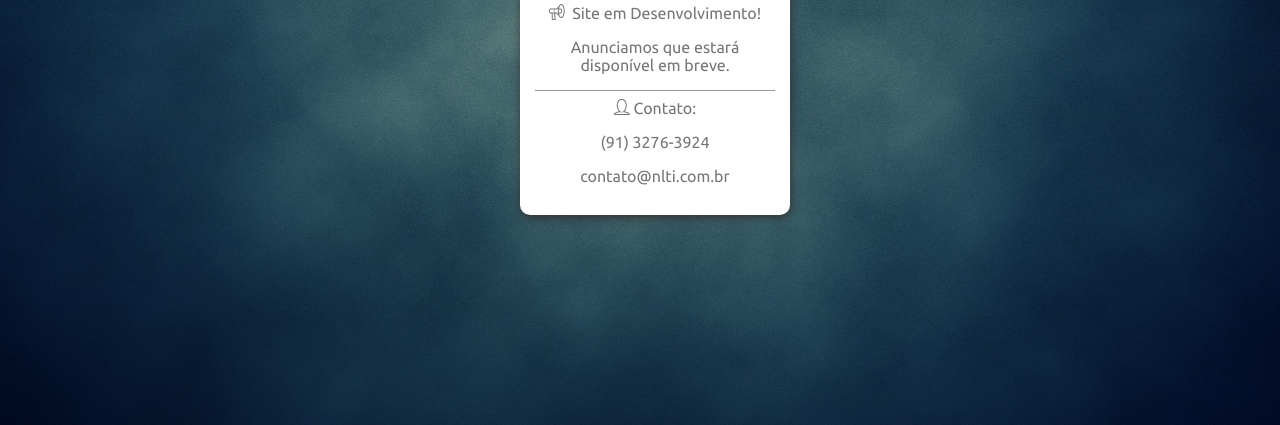
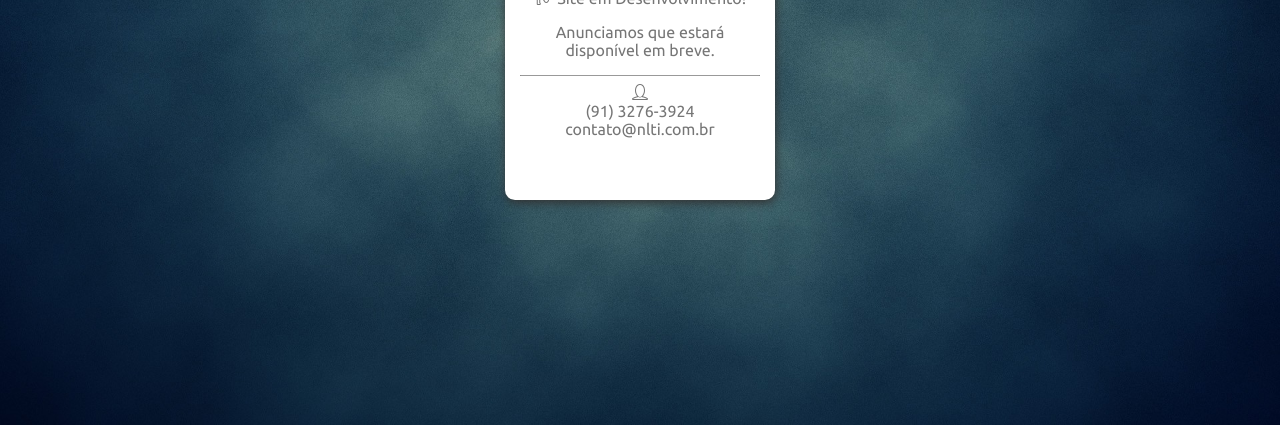
Before and after one commit to kleberforte/site-em-construcao-nlti, a plain HTML site: page index.html in a window 1280 px wide. Shown: the part 375-800 px from the top of the page. Drawn offline with Linux system fonts and the light colour scheme.

Commit message:
Versão Final
Pequenos ajustes

```diff
--- a/index.html
+++ b/index.html
@@ -31,8 +31,8 @@
 		position:absolute;
 		left:50%;
 		top:50%;
-		margin-left:-120px;
-		margin-top:-160px;
+		margin-left:-135px;
+		margin-top:-175px;
 		box-shadow:1px 3px 10px #333;
 		font-family:'Ubuntu', sans-serif;
 		color:#767676;
@@ -54,12 +54,10 @@
 
 		<hr noshade="noshade" size="1">
 
-			<span class="icon-user"></span>
-			<span>Contato:</span>
+            <span class="icon-user"></span><br>
 
-		<p>(91) 3276-3924</p>
-		<p>contato@nlti.com.br</p>
-
+            <span>(91) 3276-3924</span>
+			<span>contato@nlti.com.br</span>
 	</div>
 </body>
 </html>
```
